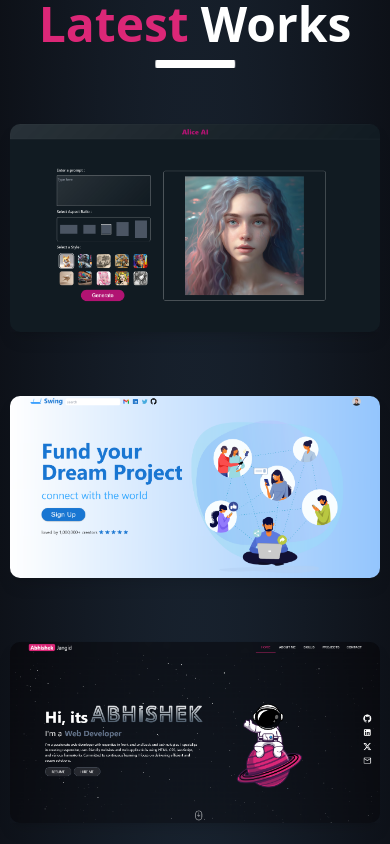
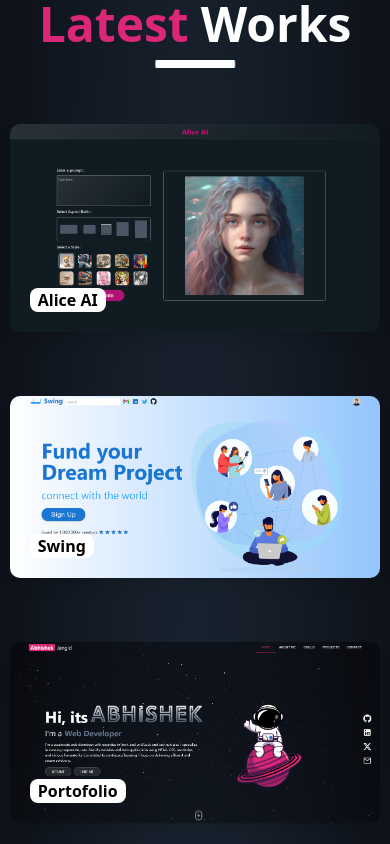
Before and after one commit to techshadow01/AbhiProfile, a Next.js app: page / in a window 390 px wide. Shown: the part 3080-3924 px from the top of the page. Built offline with nearby package versions, Linux system fonts and the light colour scheme; a web font is replaced by a local one.

Commit message:
Update Page.js

```diff
--- a/app/projects/Page.js
+++ b/app/projects/Page.js
@@ -122,9 +122,12 @@ const Single = ({ item }) => {
             </motion.div>
 
             <motion.div
-                className='sm:hidden w-[95%] shadow-lg '
+                className='sm:hidden relative w-[95%] shadow-lg '
             >
                 <Image className='rounded-[10px] cursor-pointer' src={item.img} alt="" width={700} />
+                    <div className='absolute bottom-5 left-5 z-30 bg-white text-black font-bold inline-block rounded-lg px-2'>
+                    {item.title}
+                </div>
                 <BasicModal item={item} />
             </motion.div>
 
```
